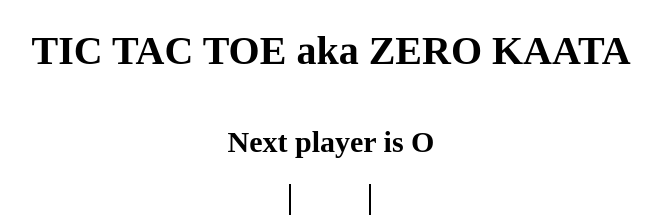
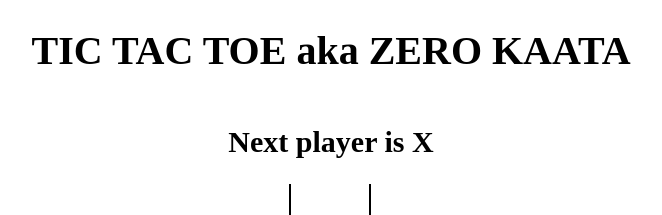
Before and after one commit to Sumitbisht2000/box-office, a React (Vite) app in the folder tictactoe/: page / in a window 1280 px wide. Shown: the top 215 px of the page, without its empty margins (309-971 px from the left). Built offline with nearby package versions, Linux system fonts and the light colour scheme.

Commit message:
game history part 1

```diff
--- a/tictactoe/src/App.jsx
+++ b/tictactoe/src/App.jsx
@@ -6,40 +6,47 @@
 
 
 const App  = () => {
-  const [board, setBoard] = useState(Array(9).fill(null));
-  const [isXNext, setIsXNext] = useState(false); //if i write true here  then its start with 'x'
+  const [history, setHistory] = useState([
+    { board: Array(9).fill(null), isXNext: true },
+  ]);
+  const [currentMove, setCurrentMove] = useState(0);
 
-  const winner=calculateWinner(board);
+  const current = history[currentMove];
+
+  console.log('history', history);
+
+  const winner = calculateWinner(current.board);
   const message = winner
     ? `Winner is ${winner}`
-    : `Next player is ${isXNext ? 'X' : 'O'}`;
-
-
-
-
+    : `Next player is ${current.isXNext ? 'X' : 'O'}`;
 
   const handleSquareClick = position => {
-    if (board[position]||winner) {    //if our board position is already exist or if we had our winner its simply return;
+    if (current.board[position] || winner) {
       return;
     }
 
-    setBoard(prev => {
-      return prev.map((square, pos) => {
+    setHistory(prev => {
+      const last = prev[prev.length - 1];
+
+      const newBoard = last.board.map((square, pos) => {
         if (pos === position) {
-          return isXNext ? 'X' : 'O';
+          return last.isXNext ? 'X' : 'O';
         }
 
         return square;
       });
+
+      return prev.concat({ board: newBoard, isXNext: !last.isXNext });
     });
 
-    setIsXNext(prev => !prev);
+    setCurrentMove(prev => prev + 1);
   };
+
   return (
   <div className="app">
     <h1>TIC TAC TOE aka ZERO KAATA</h1>
     <h2>{message}</h2>
-    <Board board={board} handleSquareClick={handleSquareClick}/>
+    <Board board={current.board} handleSquareClick={handleSquareClick}/>
     <h3>Sumit Bisht</h3>
 
 
```
